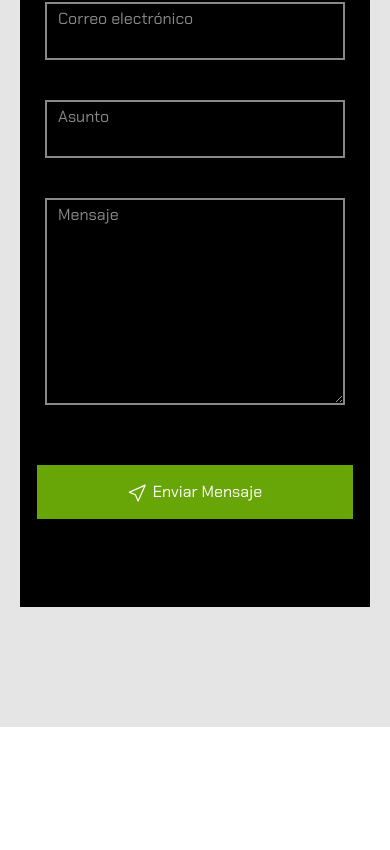
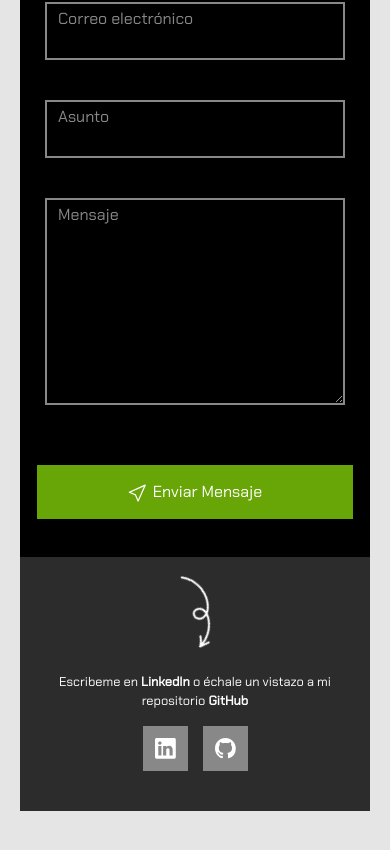
Before and after one commit to webdevmohamed/portfolio, a Vue app: page / in a window 390 px wide. Shown: the part 5714-6564 px from the top of the page. Before the commit the page ends 6441 px from the top, so only its background shows below. Built offline with nearby package versions, Linux system fonts and the light colour scheme.

Commit message:
Contact section design completed and some changes in the navbar

```diff
--- a/src/components/ContactComponent.vue
+++ b/src/components/ContactComponent.vue
@@ -2,15 +2,17 @@
   <div class="contact">
     <div class="contact-text-container">
       <transition name="slide-fade">
-        <div class="contact-me-text" v-show="showFirstLeft">
+        <div class="contact-me-text" v-show="showContactText">
           <h2 class="title">Contacto.</h2>
-          <p class="first-text">Leere todos los emails. Enviame el mensaje que quieras y me pondré en contacto con usted.</p>
-          <p class="second-text">Necesito tu <b>Nombre</b> y <b>Direccion de Correo electrónico</b>, pero no recibirás nada que no sea una respuesta.</p>
+          <p class="first-text">Leere todos los emails. Enviame el mensaje que quieras y me pondré en contacto con
+            usted.</p>
+          <p class="second-text">Necesito tu <b>Nombre</b> y <b>Direccion de Correo electrónico</b>, pero no recibirás
+            nada que no sea una respuesta.</p>
         </div>
       </transition>
       <transition name="slide-fade">
-        <div class="contact-alternative" v-show="showSecondLeft">
-          <img class="arrow" :src="require('@/assets/flecha.png')" alt=""/>
+        <div class="contact-alternative" v-show="showContactAlternative">
+          <img class="arrow" :src="require('@/assets/flecha.png')" alt="" />
           <div class="linkedin-github">
             <p class="text">Escribeme en <b>LinkedIn</b> o échale un vistazo a mi repositorio <b>GitHub</b></p>
             <div class="sites">
@@ -30,44 +32,26 @@
       </transition>
     </div>
     <transition name="slide-fade">
-    <div class="contact-form-container" v-show="showRight">
+      <div class="contact-form-container" v-show="showForm">
         <h3 class="form-title"><b>Envíame Un Mensaje</b></h3>
         <form class="row g-3 form">
           <div class="col-md-6 form-floating">
-          <input
-              id="input-name"
-              type="text"
-              class="form-control"
-              placeholder="Nombre"
-              required>
+            <input id="input-name" type="text" class="form-control" placeholder="Nombre" required>
             <label for="input-name">Nombre</label>
           </div>
 
           <div class="col-md-6 form-floating">
-          <input
-              id="input-email"
-              type="email"
-              class="form-control"
-              placeholder="Correo electrónico"
-              required>
+            <input id="input-email" type="email" class="form-control" placeholder="Correo electrónico" required>
             <label for="input-email">Correo electrónico</label>
           </div>
 
           <div class="col-md-12 form-floating">
-          <input
-              id="input-subject"
-              type="text"
-              class="form-control"
-              placeholder="Asunto">
+            <input id="input-subject" type="text" class="form-control" placeholder="Asunto">
             <label for="input-subject">Asunto</label>
           </div>
 
           <div class="col-md-12 form-floating">
-        <textarea
-            id="textarea"
-            class="form-control"
-            placeholder="Mensaje"
-            style="height: 207px">
+            <textarea id="textarea" class="form-control" placeholder="Mensaje" style="height: 207px">
         </textarea>
             <label for="textarea">Mensaje</label>
           </div>
@@ -79,6 +63,26 @@
         </form>
       </div>
     </transition>
+    <transition name="slide-fade">
+      <div class="contact-alternative-responsive" v-show="showContactAlternative">
+        <img class="arrow" :src="require('@/assets/flecha.png')" alt="" />
+        <div class="linkedin-github">
+          <p class="text">Escribeme en <b>LinkedIn</b> o échale un vistazo a mi repositorio <b>GitHub</b></p>
+          <div class="sites">
+            <div class="site-container">
+              <a href="https://www.linkedin.com/in/mohamedmortahil/" class="site-link" target="_blank">
+                <b-icon class="icon" icon="linkedin"></b-icon>
+              </a>
+            </div>
+            <div class="site-container">
+              <a href="https://github.com/webdevmohamed" class="site-link" target="_blank">
+                <b-icon class="icon" icon="github"></b-icon>
+              </a>
+            </div>
+          </div>
+        </div>
+      </div>
+    </transition>
   </div>
 </template>
 
@@ -87,21 +91,20 @@ export default {
   name: "ContactComponent",
   data() {
     return {
-      showFirstLeft: false,
-      showSecondLeft: false,
-      showRight: false,
+      showContactText: false,
+      showContactAlternative: false,
+      showForm: false,
     };
   },
   mounted() {
-    this.showFirstLeft = true;
-    this.showSecondLeft = true;
-    this.showRight = true;
+    this.showContactText = true;
+    this.showContactAlternative = true;
+    this.showForm = true;
   }
 }
 </script>
 
 <style scoped>
-
 .contact {
   display: flex;
   align-items: center;
@@ -221,7 +224,7 @@ export default {
   transition: all 0.5s ease-out;
 }
 
-.contact .contact-text-container .contact-alternative .linkedin-github .sites .site-container .site-link{
+.contact .contact-text-container .contact-alternative .linkedin-github .sites .site-container .site-link {
   display: flex;
 }
 
@@ -249,7 +252,7 @@ export default {
   color: white;
 }
 
-.contact .contact-form-container .form .form-floating > label {
+.contact .contact-form-container .form .form-floating>label {
   color: #888888;
   margin-left: 8px;
 }
@@ -263,31 +266,32 @@ export default {
   color: transparent;
 }
 
-.contact .contact-form-container .form .form-floating > .form-control:focus ~ label,
-.contact .contact-form-container .form .form-floating > .form-control:not(:placeholder-shown) ~ label,
-.contact .contact-form-container .form .form-floating > .form-control-plaintext ~ label, .form-floating > .form-select ~ label {
+.contact .contact-form-container .form .form-floating>.form-control:focus~label,
+.contact .contact-form-container .form .form-floating>.form-control:not(:placeholder-shown)~label,
+.contact .contact-form-container .form .form-floating>.form-control-plaintext~label,
+.form-floating>.form-select~label {
   font-weight: bold;
   transform: scale(0.85) translateY(-1.70rem) translateX(1.15rem);
 }
 
-.contact .contact-form-container .form .form-floating > .form-control:focus ~ label::after,
-.contact .contact-form-container .form .form-floating > .form-control:not(:placeholder-shown) ~ label::after,
-.contact .contact-form-container .form .form-floating > .form-control-plaintext ~ label::after,
-.contact .contact-form-container .form .form-floating > .form-select ~ label::after {
+.contact .contact-form-container .form .form-floating>.form-control:focus~label::after,
+.contact .contact-form-container .form .form-floating>.form-control:not(:placeholder-shown)~label::after,
+.contact .contact-form-container .form .form-floating>.form-control-plaintext~label::after,
+.contact .contact-form-container .form .form-floating>.form-select~label::after {
   border-radius: 0;
   border: 0;
   background-color: black;
 }
 
 
-.contact .contact-form-container .form .form-floating > label {
+.contact .contact-form-container .form .form-floating>label {
   transition: opacity 0.4s ease-in-out, transform 0.2s ease-in-out;
 }
 
-.contact .contact-form-container .form .form-floating > .form-control:-webkit-autofill,
-.contact .contact-form-container .form .form-floating > .form-control:-webkit-autofill:hover,
-.contact .contact-form-container .form .form-floating > .form-control:-webkit-autofill:focus,
-.contact .contact-form-container .form .form-floating > .form-control:-webkit-autofill:active{
+.contact .contact-form-container .form .form-floating>.form-control:-webkit-autofill,
+.contact .contact-form-container .form .form-floating>.form-control:-webkit-autofill:hover,
+.contact .contact-form-container .form .form-floating>.form-control:-webkit-autofill:focus,
+.contact .contact-form-container .form .form-floating>.form-control:-webkit-autofill:active {
   -webkit-background-clip: text;
   -webkit-text-fill-color: #ffffff;
   caret-color: white;
@@ -313,12 +317,72 @@ export default {
   background-color: white;
 }
 
+.contact .contact-alternative-responsive {
+  width: 80%;
+  text-align: center;
+  display: none;
+  background-color: #2c2c2c;
+  padding: 15px 20px 40px 20px;
+}
+
+.contact .contact-alternative-responsive img.arrow {
+  width: 100px;
+  transform: rotate(-50deg);
+  filter: invert(1);
+}
+
+.contact .contact-alternative-responsive .linkedin-github {
+  display: flex;
+  margin-top: 20px;
+  align-items: center;
+  flex-direction: column;
+}
+
+.contact .contact-alternative-responsive .linkedin-github p.text {
+  width: 90%;
+  text-align: center;
+  margin: 0;
+  color: white;
+  margin-bottom: 20px;
+}
+
+.contact .contact-alternative-responsive .linkedin-github .sites {
+  display: flex;
+  width: 100%;
+  gap: 15px;
+  justify-content: center;
+}
+
+.contact .contact-alternative-responsive .linkedin-github .sites .site-container {
+  width: 45px;
+  height: 45px;
+  background-color: #888888;
+  display: flex;
+  align-items: center;
+  justify-content: center;
+  cursor: pointer;
+}
+
+.contact .contact-alternative-responsive .linkedin-github .sites .site-container:hover {
+  background-color: #68a506;
+  transition: all 0.5s ease-out;
+}
+
+.contact .contact-alternative-responsive .linkedin-github .sites .site-container .site-link {
+  display: flex;
+}
+
+.contact .contact-alternative-responsive .linkedin-github .sites .site-container .site-link .icon {
+  color: white;
+  font-size: 130%;
+}
+
 .slide-fade-enter-active {
   transition: all 2s ease;
 }
 
 .contact-alternative.slide-fade-enter-active {
-  transition: all 2.5s cubic-bezier(1, 0.5, 0.8, 1);
+  transition: all 2s cubic-bezier(1, 0.5, 0.8, 1);
 }
 
 
@@ -376,6 +440,8 @@ export default {
     padding-bottom: 100px;
     padding-left: 100px;
     padding-top: 100px;
+    padding-bottom: 50px;
+
   }
 
   .contact .contact-form-container .form .send-message-button {
@@ -384,10 +450,34 @@ export default {
     margin-left: 0 !important;
   }
 
+  .contact .contact-alternative-responsive {
+    display: block;
+  }
+
+  .contact-me-text.slide-fade-enter,
+  .contact-me-text.slide-fade-leave-to {
+    transform: translateY(-30%);
+  }
+
+
+  .contact-form-container.slide-fade-enter,
+  .contact-form-container.slide-fade-leave-to {
+    transform: translateY(20%);
+  }
+
+  .contact-alternative-responsive.slide-fade-enter,
+  .contact-alternative-responsive.slide-fade-leave-to {
+    transform: translateY(80%);
+  }
+
 }
 
 @media screen and (max-width: 1000px) {
   .contact .contact-form-container {
+    width: 90%;
+  }
+
+  .contact .contact-alternative-responsive {
     width: 90%;
   }
 }
@@ -405,7 +495,9 @@ export default {
 
   .contact .contact-text-container .contact-me-text .title,
   .contact .contact-text-container .contact-me-text .first-text,
-  .contact .contact-text-container .contact-me-text .second-text {
+  .contact .contact-text-container .contact-me-text .second-text,
+  .contact .contact-alternative-responsive .linkedin-github p.text,
+  .contact .contact-alternative-responsive img.arrow {
     zoom: 90%;
   }
 
@@ -427,6 +519,10 @@ export default {
     width: 100%;
   }
 
+  .contact .contact-alternative-responsive {
+    width: 100%;
+  }
+
   .contact .contact-text-container .contact-me-text {
     padding: 25px;
   }
@@ -437,7 +533,9 @@ export default {
 
   .contact .contact-text-container .contact-me-text .title,
   .contact .contact-text-container .contact-me-text .first-text,
-  .contact .contact-text-container .contact-me-text .second-text {
+  .contact .contact-text-container .contact-me-text .second-text,
+  .contact .contact-alternative-responsive .linkedin-github p.text,
+  .contact .contact-alternative-responsive img.arrow {
     zoom: 80%;
   }
 
@@ -447,7 +545,4 @@ export default {
     width: 100%;
   }
 }
-
-
-
 </style>
```
Also changed, not shown: src/App.vue (+29 -45 lines). Lines whose indentation alone changed are shown as unchanged.
